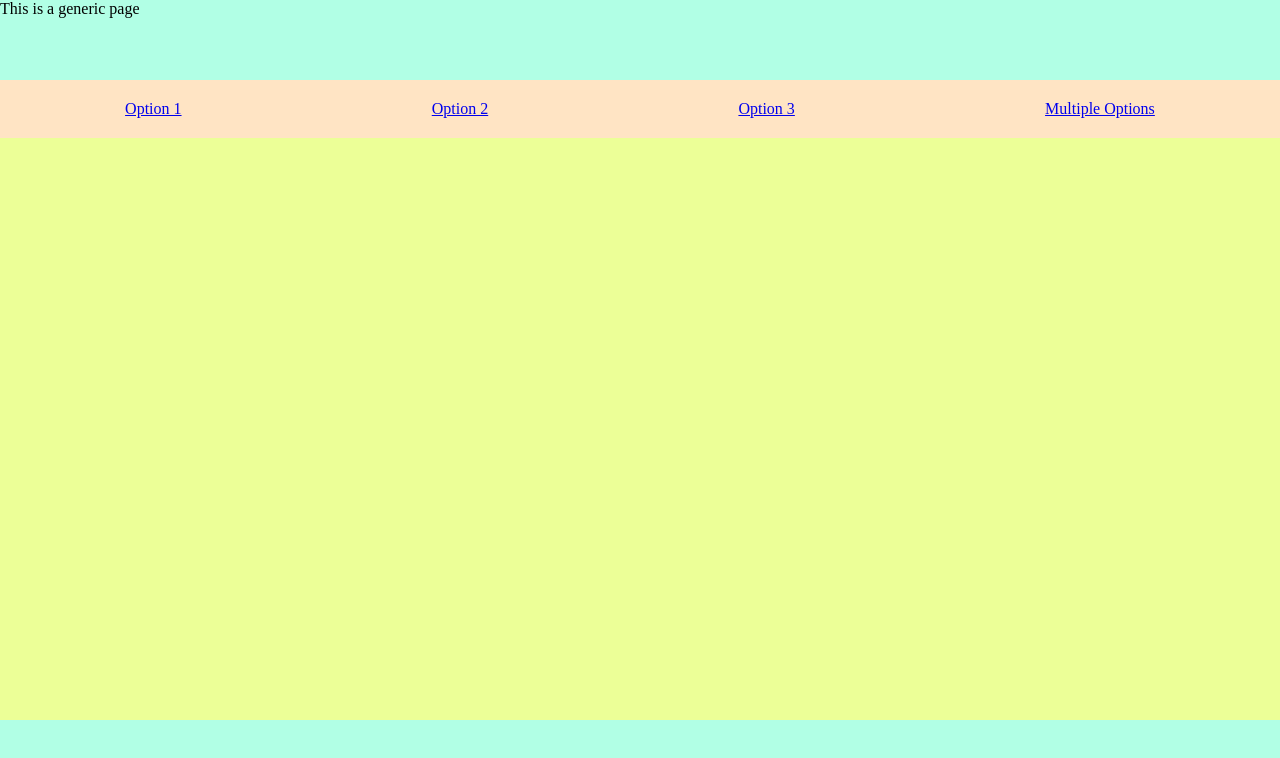
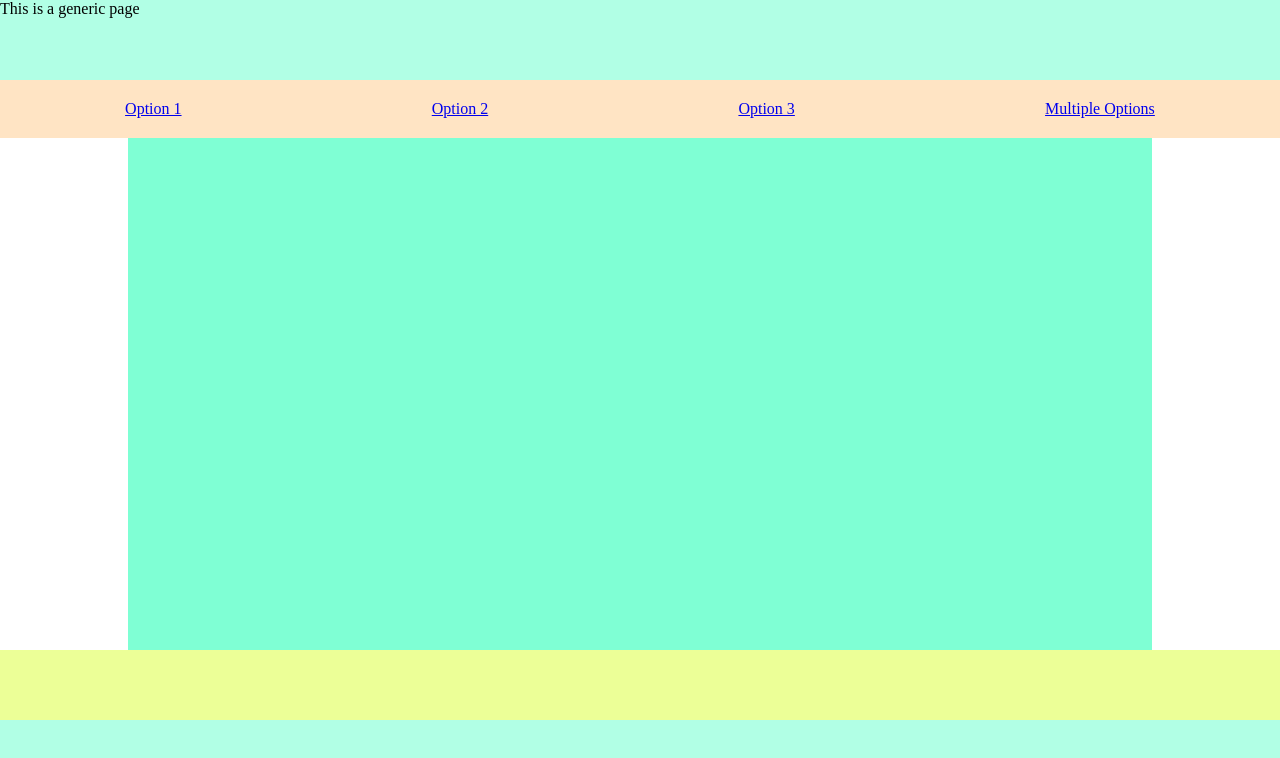
Before and after one commit to cheque17/dynamic-interface-practice, a website built with webpack: page dist/index.html in a window 1280 px wide. Built offline with nearby package versions, Linux system fonts and the light colour scheme.

Commit message:
Edit src/style.css

```diff
--- a/src/style.css
+++ b/src/style.css
@@ -75,3 +75,21 @@ main nav ul.main-list li:last-child .dropdown.active{
 	display: block;
 	transform: translate(0, 150px);
 }
+
+.carrousel-container {
+	width: 100%;
+	height: 80%;
+	display: flex;
+}
+
+.carrousel-container .arrow-cont {
+	width: 10vw;
+	background-color: white;
+	height: 100%;
+}
+
+.carrousel-container .image-slider{
+	background-color: aquamarine;
+	width: 80vw;
+	height: 100%;
+}
```
